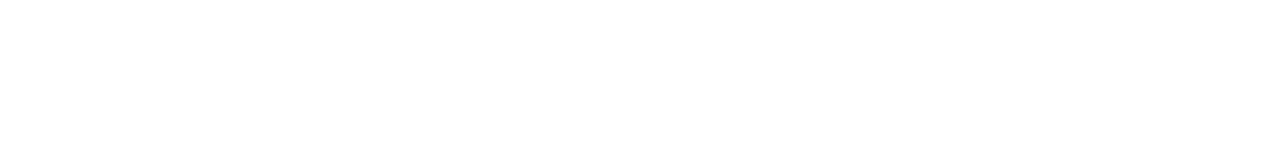
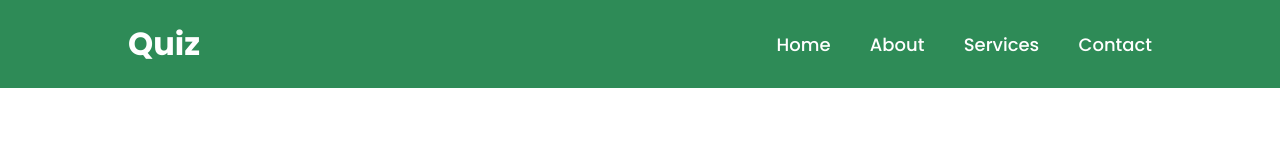
Before and after one commit to AhmadRabie1/Quizweb, a plain HTML site: page index.html in a window 1280 px wide. Drawn offline with Linux system fonts and the light colour scheme.

Commit message:
I added the navbar now at the (active)

```diff
--- a/index.html
+++ b/index.html
@@ -10,7 +10,18 @@
 </head>
 
 <body>
+    <main class="main">'
+        <header class="header">
+            <a href="#" class="logo">Quiz</a>
 
+            <nav class="navbar">
+                <a href="#">Home</a>
+                <a href="#">About</a>
+                <a href="#">Services</a>
+                <a href="#">Contact</a>
+            </nav>
+        </header>
+    </main>
 
     <script src="questions.js"></script>
     <script src="script.js"></script>
--- a/style.css
+++ b/style.css
@@ -6,3 +6,44 @@
     box-sizing: border-box;
     font-family: 'Poppins', sans-serif;
 }
+
+body{
+    color: #fff;
+}
+
+.header{
+    position: fixed;
+    top: 0;
+    left: 0;
+    width: 100%;
+    padding: 20px 10%;
+    background: seagreen;
+    display: flex;
+    justify-content: space-between;
+    align-items: center;
+    z-index: 100;
+}
+
+.logo{
+    font-size: 32px;
+    color: #fff;
+    text-decoration: none;
+    font-weight: 700;
+}
+
+.navbar a{
+    font-size: 18px;
+    color: #fff;
+    text-decoration: none;
+    font-weight: 500;
+    margin-left: 35px;
+    transition: .3s;
+    -webkit-transition: .3s;
+    -moz-transition: .3s;
+    -ms-transition: .3s;
+    -o-transition: .3s;
+}
+
+.navbar a:hover{
+    color: #c40094;
+}
```
